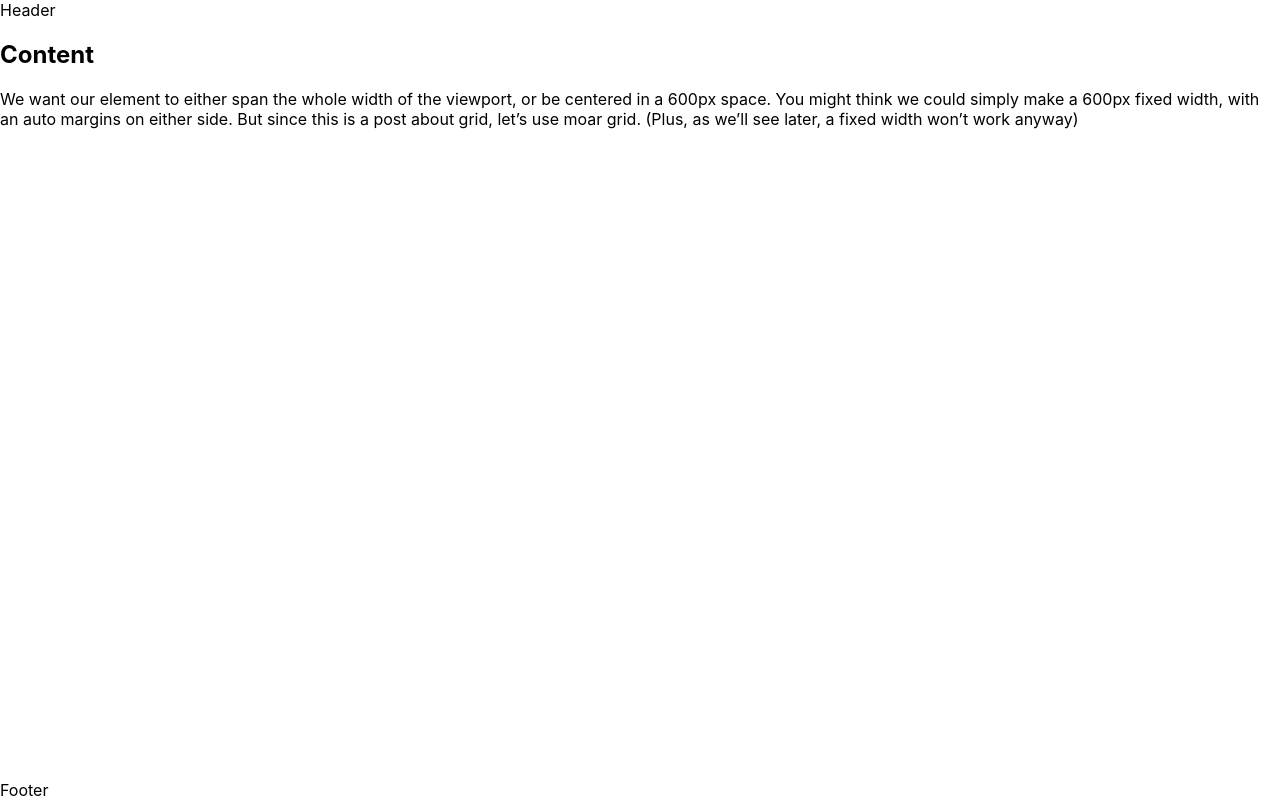
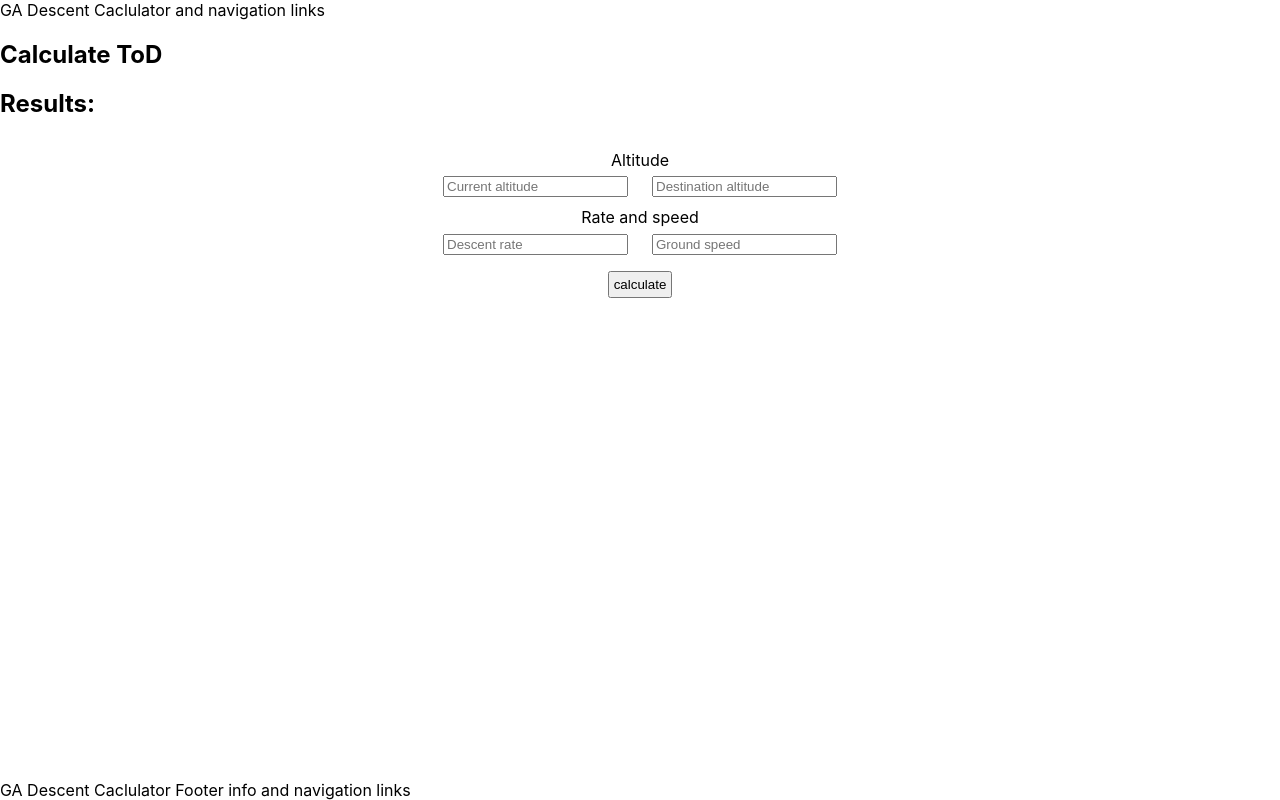
Before and after one commit to GavrilenkoGeorgi/descent-calculator, a React (Create React App) app: page / in a window 1280 px wide. Built offline with nearby package versions, Linux system fonts and the light colour scheme.

Commit message:
Add basic functionality

```diff
--- a/src/App.jsx
+++ b/src/App.jsx
@@ -1,26 +1,17 @@
 import React from 'react'
 
+import Header from './components/header/Header'
+import CalcPage from './components/pages/CalcPage'
+import Footer from './components/footer/Footer'
 import classes from './App.module.sass'
 
 const App = () => {
 	return <div className={classes.appLayout}>
-		<header>
-			Header
-		</header>
+		<Header />
 		<main>
-			<section>
-				<h1>Content</h1>
-				<p>We want our element to either span the whole width of the
-					viewport, or be centered in a 600px space. You might think we could
-					simply make a 600px fixed width, with an auto
-					margins on either side. But since this is a post about grid,
-					let’s use moar grid. (Plus, as we’ll see later,
-					a fixed width won’t work anyway)</p>
-			</section>
+			<CalcPage />
 		</main>
-		<footer>
-				Footer
-		</footer>
+		<Footer />
 	</div>
 }
 
--- /dev/null
+++ b/src/components/calculator/CalcForm.jsx
@@ -0,0 +1,84 @@
+import React from 'react'
+import { func } from 'prop-types'
+import { useInput } from '../../hooks/useInput'
+
+import classes from './CalcForm.module.sass'
+
+const CalcForm = ({ calculate }) => {
+
+	const { value: currAlt, bind: bindCurrAlt, reset: resetCurrAlt } = useInput('')
+	const { value: desAlt, bind: bindDesAlt, reset: resetDesAlt } = useInput('')
+	const { value: descRate, bind: bindDescRate, reset: resetDescRate } = useInput('')
+	const { value: grndSpeed, bind: bindGrndSpeed, reset: resetGrndSpeed } = useInput('')
+
+	const handleSubmit = event => {
+		event.preventDefault()
+		console.log('Submitting values', currAlt, desAlt)
+		const data = {
+			currAlt,
+			desAlt,
+			descRate,
+			grndSpeed
+		}
+		calculate(data)
+		resetCurrAlt()
+		resetDesAlt()
+		resetGrndSpeed()
+		resetDescRate()
+	}
+
+	return <form onSubmit={handleSubmit} className={classes.form}>
+		<fieldset>
+			<legend>Altitude</legend>
+			<label>
+				<input
+					type="number"
+					required
+					placeholder="Current altitude"
+					{...bindCurrAlt}
+				/>
+			</label>
+			<label>
+				<input
+					type="number"
+					required
+					placeholder="Destination altitude"
+					{...bindDesAlt}
+				/>
+			</label>
+		</fieldset>
+
+		<fieldset>
+			<legend>Rate and speed</legend>
+			<label>
+				<input
+					type="number"
+					required
+					placeholder="Descent rate"
+					{...bindDescRate}
+				/>
+			</label>
+			<label>
+				<input
+					type="number"
+					required
+					placeholder="Ground speed"
+					{...bindGrndSpeed}
+				/>
+			</label>
+		</fieldset>
+		<fieldset className={classes.btnContainer}>
+			<input
+				className={classes.button}
+				type="submit"
+				value="calculate"
+			/>
+		</fieldset>
+	</form>
+}
+
+CalcForm.propTypes= {
+	calculate: func.isRequired
+}
+
+export default CalcForm
--- /dev/null
+++ b/src/components/calculator/CalcForm.module.sass
@@ -0,0 +1,31 @@
+.form
+	margin-top: 2rem
+	text-align: center
+	// border: 1px solid gray
+	display: flex
+	flex-direction: column
+	fieldset
+		// background-color: pink
+		border: none
+	label
+		// margin-bottom: .5rem
+		// display: block
+		margin: 0rem .75rem
+		// border: 1px solid pink
+
+.textarea
+	display: block
+	width: 15rem
+	margin: auto
+
+.button
+	// margin-top: 1rem
+	padding: .25rem 0rem
+	width: 4rem
+	text-align: center
+	display: block
+
+.btnContainer
+	display: flex
+	justify-content: center
+	align-content: center
--- /dev/null
+++ b/src/components/calculator/ResultsDisplay.jsx
@@ -0,0 +1,12 @@
+import React from 'react'
+
+const ResultsDisplay = (props) => {
+	console.log('[ResultsDisplay.js]', props)
+
+	return <div>
+		<h2>Results:</h2>
+	</div>
+}
+
+// memoed
+export default ResultsDisplay
--- /dev/null
+++ b/src/components/footer/Footer.jsx
@@ -0,0 +1,9 @@
+import React from 'react'
+
+const Footer = () => {
+	return <footer>
+		GA Descent Caclulator Footer info and navigation links
+	</footer>
+}
+
+export default Footer
--- /dev/null
+++ b/src/components/header/Header.jsx
@@ -0,0 +1,9 @@
+import React from 'react'
+
+const Header = () => {
+	return <header>
+		GA Descent Caclulator and navigation links
+	</header>
+}
+
+export default Header
--- /dev/null
+++ b/src/components/pages/CalcPage.jsx
@@ -0,0 +1,32 @@
+import React, { useState } from 'react'
+
+import CalcForm from '../calculator/CalcForm'
+import ResultsDisplay from '../calculator/ResultsDisplay'
+import DescentCalculator from '../../utils/descentCalculator'
+
+const CalcPage = () => {
+	console.log('[CalcPage.js]')
+
+	const [ results, setResults ] = useState({
+		ToD: 0,
+		descentTime: 0
+	})
+
+	const calculator = new DescentCalculator
+	calculator.setParams(10000, 3000, 750, 150)
+
+	const handleFormData = data => {
+
+		console.log('Sending this to desc-calc', data)
+		console.log('Current calc params: ', calculator.getParams())
+		setResults({ ...results })
+	}
+
+	return <section>
+		<h1>Calculate ToD</h1>
+		<ResultsDisplay results={results} />
+		<CalcForm calculate={handleFormData}/>
+	</section>
+}
+
+export default CalcPage
--- /dev/null
+++ b/src/hooks/useInput.js
@@ -0,0 +1,17 @@
+import { useState } from 'react'
+
+export const useInput = initialValue => {
+	const [ value, setValue ] = useState(initialValue)
+
+	return {
+		value,
+		setValue,
+		reset: () => setValue(''),
+		bind: {
+			value,
+			onChange: event => {
+				setValue(event.target.value)
+			}
+		}
+	}
+}
--- /dev/null
+++ b/src/utils/descentCalculator.js
@@ -0,0 +1,68 @@
+// Top of descent calculator
+
+export default class DescentCalculator {
+
+	setParams (currAlt, desAlt, descRate, grndSpeed) {
+		this.currAlt = currAlt
+		this.desAlt = desAlt
+		this.descRate = descRate // RoD
+		this.grndSpeed = grndSpeed // GS
+		this.altDiff = currAlt - desAlt
+	}
+
+	getParams () {
+		return {
+			currentAltitude: this.currAlt,
+			destinationAltitude: this.desAlt,
+			descentRate: this.descRate,
+			groundSpeed: this.grndSpeed,
+			altitudeDifference: this.altDiff
+		}
+	}
+
+	paramsOK () {
+		const difference = () => {
+			return this.currAlt > this.desAlt ? true : false
+		}
+		const rate = () => {
+			return this.descRate > 0 && this.descRate <= 4000 ? true : false
+		}
+		const speed = () => {
+			return this.grndSpeed > 0 && this.grndSpeed <= 1234.8 ? true : false
+		}
+
+		const params = {
+			difference: difference(),
+			rate: rate(),
+			speed: speed()
+		}
+
+		if (difference() && rate() && speed()) {
+			return true
+		} else {
+			for (const param in params) {
+				if (!params[param]) {
+					console.log(`Check your ${param} input.`)
+				}
+			}
+			return false
+		}
+	}
+
+	getTOD () {
+		const result = (this.altDiff / this.descRate) * (this.grndSpeed / 60)
+		return result.toFixed(2)
+	}
+
+	getDescentTime () {
+		return (this.altDiff / this.descRate).toFixed(2)
+	}
+}
+
+/* const calculator = new DescentCalculator ()
+calculator.setParams(10000, 3000, 750, 150)
+
+console.log('Params OK:', calculator.paramsOK())
+console.log(calculator.getParams())
+console.log(`Descent time ${calculator.getDescentTime()}`)
+console.log(`Top of descent ${calculator.getTOD()}`) */
```
